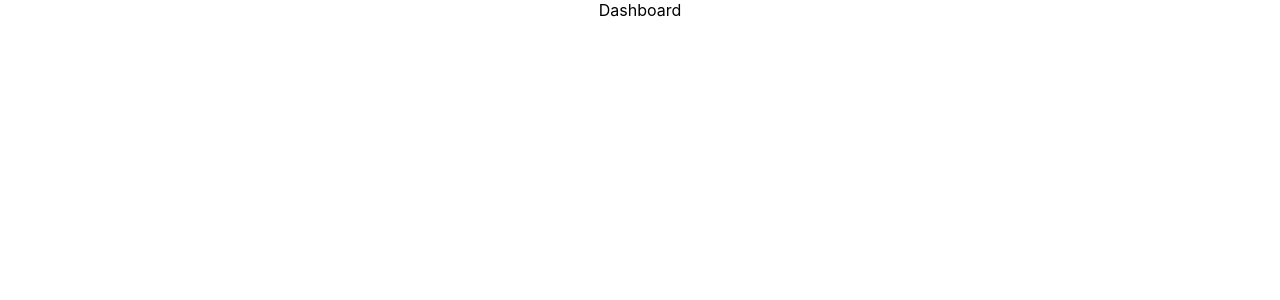
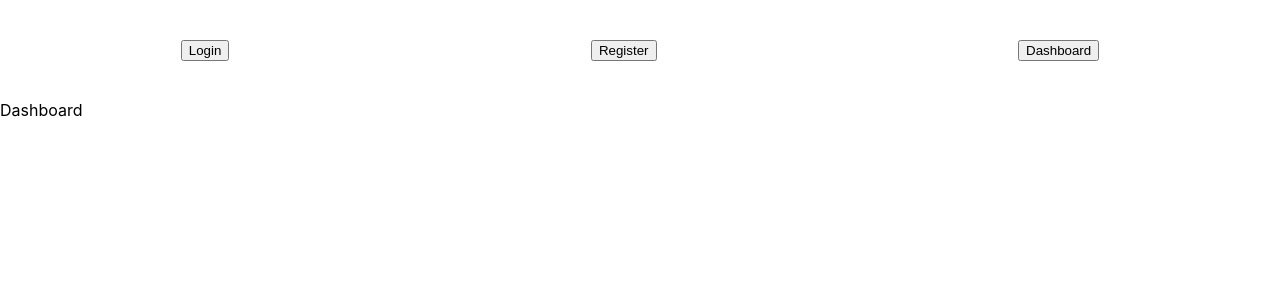
Before and after one commit to BenDehlin/tw-project, a React (Create React App) app: page / in a window 1280 px wide. Shown: the top 300 px of the page. Built offline with nearby package versions, Linux system fonts and the light colour scheme.

Commit message:
added header

```diff
--- a/package.json
+++ b/package.json
@@ -17,6 +17,7 @@
     "massive": "^6.2.0",
     "react": "^16.13.0",
     "react-dom": "^16.13.0",
+    "react-jss": "^10.0.4",
     "react-router-dom": "^5.1.2",
     "react-scripts": "3.4.0",
     "react-toastify": "^5.5.0",
--- a/src/App.js
+++ b/src/App.js
@@ -1,9 +1,19 @@
 import React from "react"
 import "./App.css"
 import routes from './routes'
+import Header from './Components/Header'
+
+import {createUseStyles} from 'react-jss'
+
+const useStyles = createUseStyles({
+  appStyle: {},
+})
+
 
 function App() {
-  return <div className="App">
+  const {appStyle} = useStyles()
+  return <div className={appStyle}>
+    <Header />
     {routes}
   </div>
 }
--- a/src/Components/Dashboard.js
+++ b/src/Components/Dashboard.js
@@ -1,4 +1,10 @@
 import React from 'react'
+import {createUseStyles} from 'react-jss'
+
+const useStyles = createUseStyles({
+  dashboardStyle: {},
+})
+
 
 const Dashboard = (props) => {
   return (
--- /dev/null
+++ b/src/Components/Header.js
@@ -0,0 +1,26 @@
+import React from 'react'
+import {createUseStyles} from 'react-jss'
+import {withRouter} from 'react-router-dom'
+
+const useStyles = createUseStyles({
+  headerStyle: {
+    height: 100,
+    width: '100%',
+    display: 'flex',
+    justifyContent: 'space-around',
+    alignItems: 'center'
+  },
+})
+
+const Header = ({history}) => {
+  const {headerStyle} = useStyles()
+  return(
+    <header className={headerStyle}>
+      <button onClick ={() => history.push('/login')}>Login</button>
+      <button onClick ={() => history.push('/register')}>Register</button>
+      <button onClick ={() => history.push('/')}>Dashboard</button>
+    </header>
+  )
+}
+
+export default withRouter(Header)
--- a/src/Components/Login.js
+++ b/src/Components/Login.js
@@ -2,6 +2,11 @@ import React from "react"
 import useInput from "../hooks/useInput"
 import axios from "axios"
 import toast from "react-toastify"
+import {createUseStyles} from 'react-jss'
+
+const useStyles = createUseStyles({
+  loginStyle: {},
+})
 
 const Login = props => {
   const [{ username, password }, setValues] = useInput({
```
Also changed, not shown: 1 other file (tests, documents, lock files or other folders).
